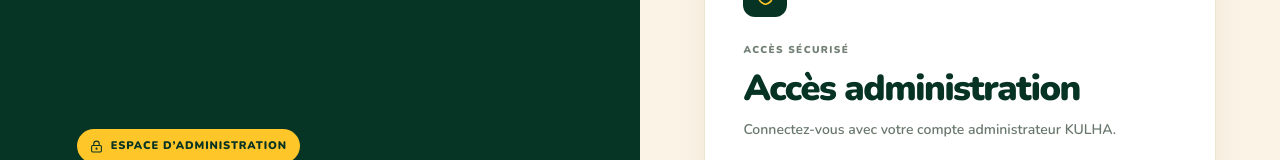
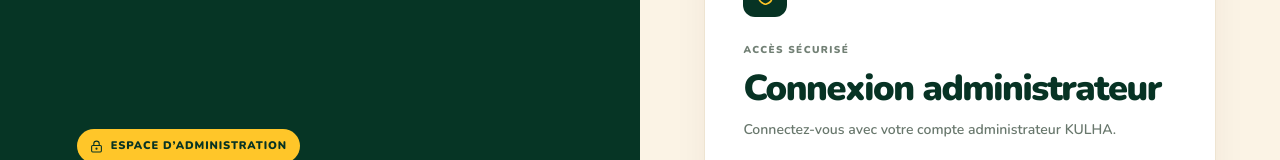
Before and after one commit to anasshatim1997/kulha-web, a Next.js app: page /admin/login in a window 1280 px wide. Shown: the part 168-328 px from the top of the page. Built offline with nearby package versions, Linux system fonts and the light colour scheme; no server answers.

Commit message:
fix(admin): align canonical French login heading with localized login

```diff
--- a/src/app/admin/login/page.tsx
+++ b/src/app/admin/login/page.tsx
@@ -4,7 +4,7 @@ import { AdminLoginShell } from "@/components/admin/AdminLoginShell";
 import { LoginForm } from "@/components/auth/LoginForm";
 
 export const metadata: Metadata = {
-    title: "Administration | KULHA",
+    title: "Connexion administrateur | KULHA",
     robots: {
         index: false,
         follow: false,
@@ -15,7 +15,7 @@ export default function AdminLoginPage() {
     return (
         <AdminLoginShell
             locale="fr"
-            title="Accès administration"
+            title="Connexion administrateur"
             lead="Connectez-vous avec votre compte administrateur KULHA."
         >
             <Suspense>
```
